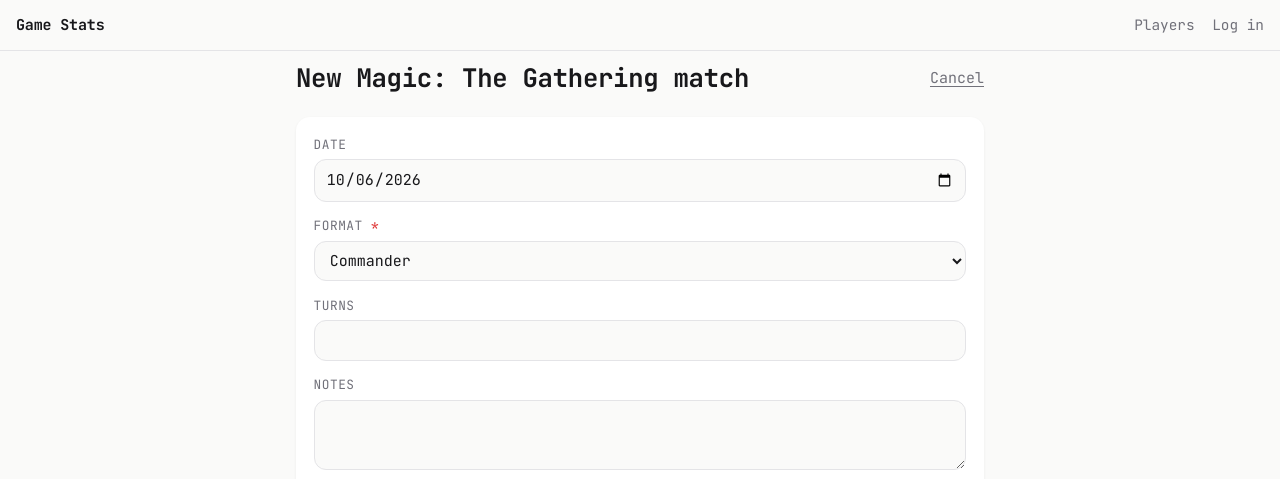
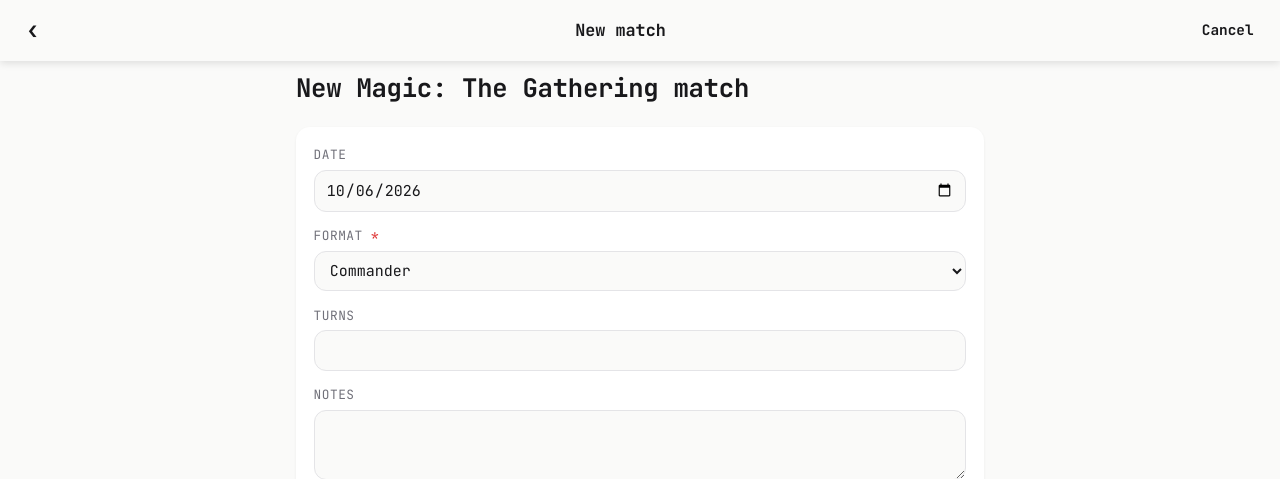
Before and after one commit to rdecaneva/game-stats, a FastAPI app: page /games/mtg/new in a window 1280 px wide. Shown: the top 479 px of the page. Run offline with FastAPI, Linux system fonts and the light colour scheme; data that the repository does not hold is empty; some libraries are stand-ins or nearby versions.

Commit message:
Add green form header to new match page
Header block in base.html lets pages override the top bar; new match
page uses a green bar with round back and cancel buttons.

Co-Authored-By: Claude Sonnet 5 <noreply@anthropic.com>

```diff
--- a/app/static/style.css
+++ b/app/static/style.css
@@ -318,3 +318,34 @@ fieldset.player-row legend { padding: 0 0.3rem; color: var(--muted); font-size:
 .btn-primary { border-color: transparent; }
 input, select, textarea { border-radius: 12px; }
 .tag, .chip { border-radius: 999px; }
+
+/* ---- form page header (green bar with round buttons) ---- */
+.app-header {
+  position: sticky;
+  top: 0;
+  z-index: 10;
+  display: grid;
+  grid-template-columns: 2.6rem 1fr auto;
+  align-items: center;
+  gap: 0.5rem;
+  background: var(--topbar);
+  color: var(--topbar-text);
+  padding: 0.6rem 0.75rem;
+  box-shadow: 0 2px 8px rgb(0 0 0 / 0.12);
+}
+.app-header-title { text-align: center; font-weight: 700; font-size: 1.05rem; }
+.round-btn {
+  display: inline-flex;
+  align-items: center;
+  justify-content: center;
+  width: 2.6rem;
+  height: 2.6rem;
+  border-radius: 999px;
+  background: var(--accent-soft);
+  color: var(--accent-strong);
+  font-size: 1.5rem;
+  font-weight: 700;
+  line-height: 1;
+  text-decoration: none;
+}
+.round-btn-text { width: auto; padding: 0 0.9rem; font-size: 0.9rem; }
--- a/app/templates/base.html
+++ b/app/templates/base.html
@@ -10,6 +10,7 @@
   <link rel="stylesheet" href="{{ url_for('static', path='style.css') }}">
 </head>
 <body>
+  {% block header %}
   <header class="topbar">
     <a href="/" class="brand">Game Stats</a>
     <nav class="nav">
@@ -24,6 +25,7 @@
       {% endif %}
     </nav>
   </header>
+  {% endblock %}
   <main class="container">
     {% block content %}{% endblock %}
   </main>
--- a/app/templates/new_match.html
+++ b/app/templates/new_match.html
@@ -1,10 +1,16 @@
 {% extends "base.html" %}
 {% from "_fields.html" import input %}
 {% block title %}New match · {{ game.name }}{% endblock %}
+{% block header %}
+<header class="app-header">
+  <a class="round-btn" href="/games/{{ game.key }}" aria-label="Back">&#8249;</a>
+  <span class="app-header-title">New match</span>
+  <a class="round-btn round-btn-text" href="/games/{{ game.key }}">Cancel</a>
+</header>
+{% endblock %}
 {% block content %}
 <div class="page-head">
   <h1>New {{ game.name }} match</h1>
-  <a class="muted" href="/games/{{ game.key }}">Cancel</a>
 </div>
 
 {% if errors %}
```
